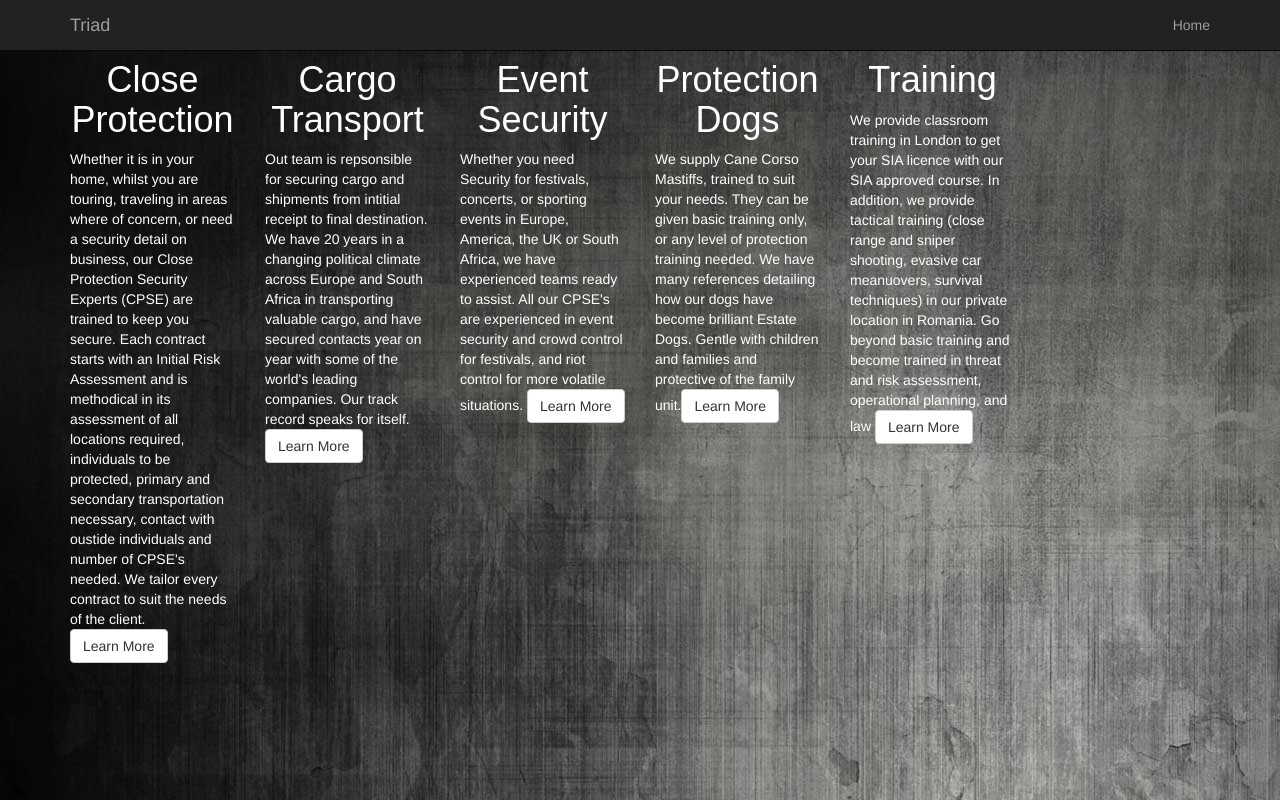
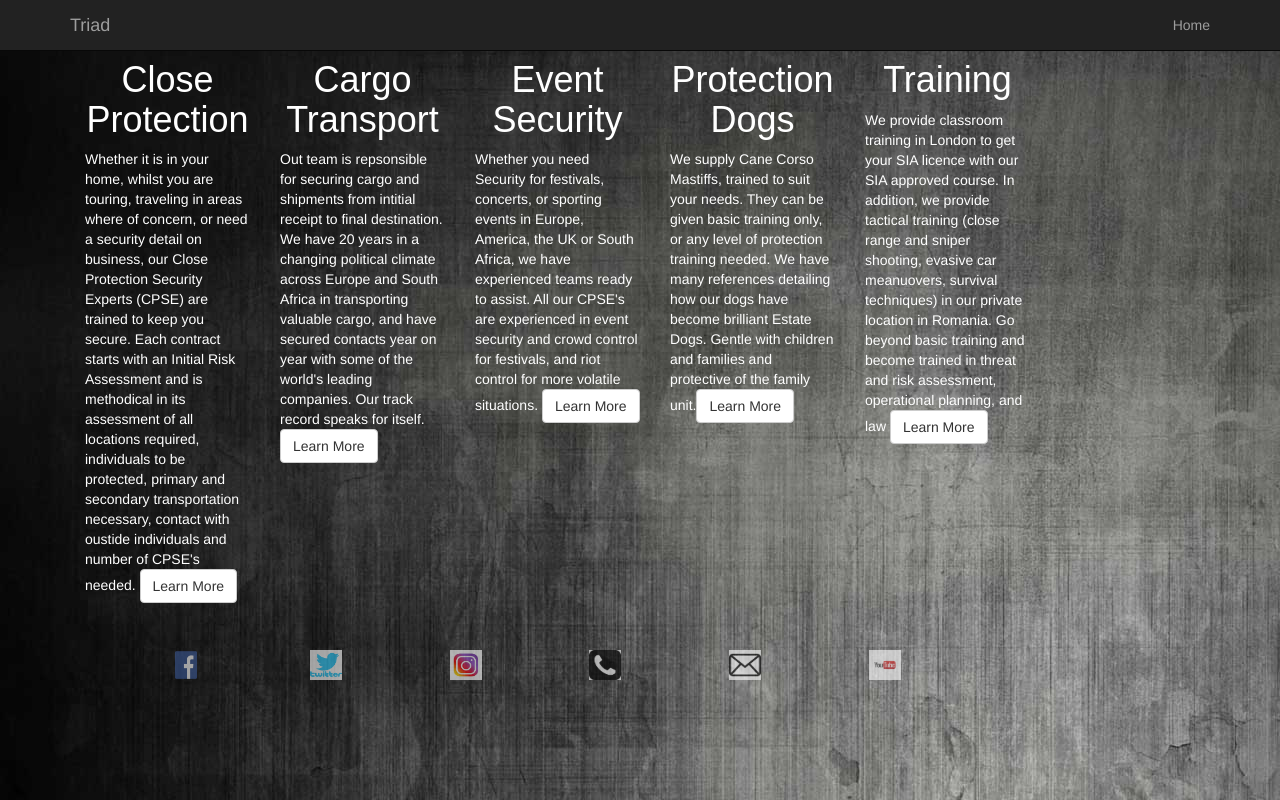
Before and after one commit to LoraGreta/close-protect, a website: page index.html in a window 1280 px wide. Drawn offline with nearby package versions, Linux system fonts and the light colour scheme; some packages are replaced by stand-ins of ours.

Commit message:
bottom nav bar position relative to container contents now

```diff
--- a/index.html
+++ b/index.html
@@ -42,7 +42,7 @@
 
     /**BOTTOM NAVIGATION (Used to work, now it has disappeared)**/
 .bottom-menu{
-        position:fixed;
+        position:relative;
         bottom:0;
         width: 100%;
         font-size: 2em;
@@ -59,12 +59,26 @@
         text-decoration: none;
         bottom-border: 4px solid black;
         }
-.bottom-menu ul a li img{
-        max-height: 1.3em;
-        padding-top:1.5em;
+.bottom-menu ul li img{
+       margin-left: 100px;
+       height: 30px;
+       width: 32px;
+       opacity: .6;
         }
-.bottom-menu ul a li img.selected{
+.bottom-menu ul li a:hover{
         opacity: 1;
+         }
+
+         .desc {
+            padding-bottom: 30px;
+         }
+
+         .bottom-menu ul {
+            list-style-type: none;
+         }
+
+         .bottom-menu ul li {
+            display : inline;
          }
 
      /**SIDEBAR (not working)**/
@@ -76,10 +90,13 @@
  }
 
 
+
    </style>
 
 </head>
 <body ng-app='close-protect'>
+
+<div class="container">
     <nav class="navbar navbar-inverse navbar-fixed-top" ng-controller="MainCtrl">
         <div class="container">
         <div class="navbar-header">
@@ -93,40 +110,7 @@
 
 
 
-    <div class="bottom-menu">
-         <ul>
-            <a href="http://www.facebook.com">
-                <li>
-                    <img src="img/facebook.png"/>
-                </li>
-            </a>
-            <a href="http://www.twitter.com">
-                <li>
-                    <img src="img/twitter.png"/>
-                </li>
-            </a>
-            <a href="http://www.instagram.com">
-                <li>
-                    <img src="img/instagram.jpg"/>
-                </li>
-            </a>
-            <a href="http://www.youtube.com">
-                <li>
-                    <img src="img/youtube.png"/>
-                </li>
-            </a>
-            <a href="#">
-                <li>
-                    <img src="img/telephone.jpg"/>
-                </li>
-            </a>
-            <a href="#">
-                <li>
-                    <img src="img/email.jpg"/>
-                 </li>
-            </a>
-        </ul>
-    </div>
+
 
 
     <aside id="sidebar">
@@ -138,7 +122,7 @@
         <div class="row">
             <div class="col-sm-2">
                 <h1> Close Protection </h1>
-                <p> Whether it is in your home, whilst you are touring, traveling in areas where of concern, or need a security detail on business, our Close Protection Security Experts (CPSE) are trained to keep you secure. Each contract starts with an Initial Risk Assessment and is methodical in its assessment of all locations required, individuals to be protected, primary and secondary transportation necessary, contact with oustide individuals and number of CPSE's needed. We tailor every contract to suit the needs of the client. <a href="#" role="button" class="btn btn-default"> Learn More </a>
+                <p class="desc"> Whether it is in your home, whilst you are touring, traveling in areas where of concern, or need a security detail on business, our Close Protection Security Experts (CPSE) are trained to keep you secure. Each contract starts with an Initial Risk Assessment and is methodical in its assessment of all locations required, individuals to be protected, primary and secondary transportation necessary, contact with oustide individuals and number of CPSE's needed.  <a href="#" role="button" class="btn btn-default"> Learn More </a>
             </div>
 
             <div class="col-sm-2">
@@ -159,7 +143,42 @@
             </div>
         </div>
     </div>
+    <div class="bottom-menu">
+         <ul>
+            <li>
+                <a href="http://www.facebook.com">
+                    <img src="img/facebook.png">
+                </a>
+            </li>
 
+           <li>
+                <a href="http://www.twitter.com">
+                    <img src="img/twitter.png">
+                </a>
+            </li>
+            <li>
+                <a href="http://www.instagram.com">
+                    <img src="img/instagram.jpg">
+                </a>
+            </li>
+            <li>
+                <a href="http://www.telephone.com">
+                    <img src="img/telephone.jpg">
+                </a>
+            </li>
+            <li>
+                <a href="http://www.email.com">
+                    <img src="img/email.jpg">
+                </a>
+            </li>
+            <li>
+                <a href="http://www.youtube.com">
+                    <img src="img/youtube.png">
+                </a>
+            </li>
+        </ul>
+    </div>
+</div>
 
 
     <script type="text/javascript" src="/bower_components/jquery/dist/jquery.min.js"></script>
```
Also changed, not shown: img/NFL.jpg (added), img/Security.jpg (added), img/concert.jpg (added), img/concert2.jpg (added), img/concert3.jpg (added), img/event.jpg (added), img/festival.jpg (added), img/festival2.jpg (added), img/security2.jpg (added), img/security3.jpg (added), img/security4.jpg (added), templates/README.md (added).
